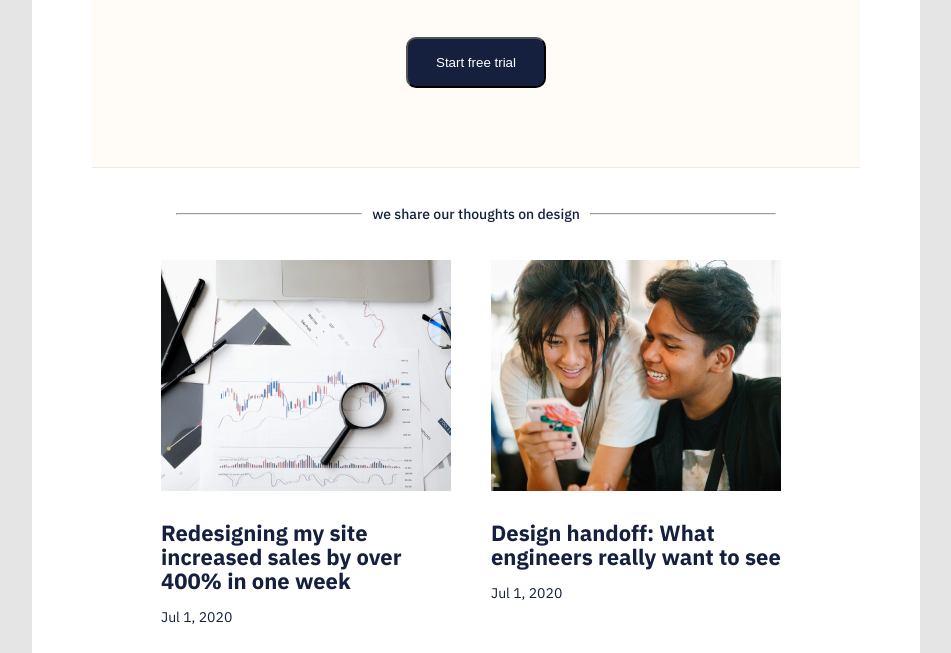
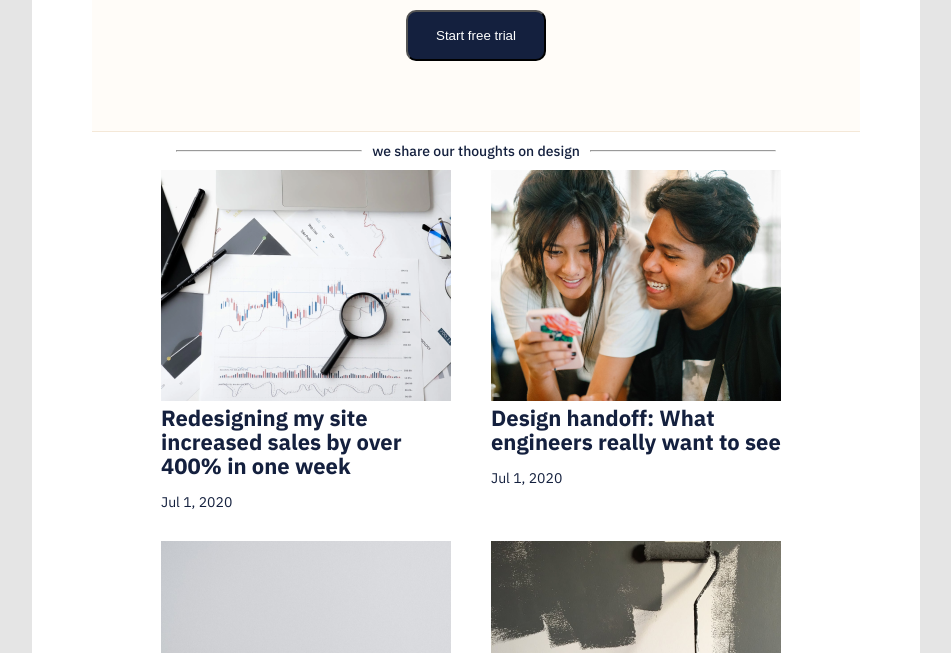
Before and after one commit to OWUREE/30-days-of-CSS, a plain HTML site: page day-eight/index.html in a window 1280 px wide. Shown: the part 438-1091 px from the top of the page, without its empty margins (164-1115 px from the left). Drawn offline with Linux system fonts and the light colour scheme.

Commit message:
another-one

```diff
--- a/day-eight/index.css
+++ b/day-eight/index.css
@@ -9,7 +9,6 @@ html{
 body{
     font-style: normal;
     font-weight: 500;
-    line-height: 72px;
     font-size: 1.8rem;
     text-align: center;
     font-family: 'IBM Plex Sans', sans-serif;
```
